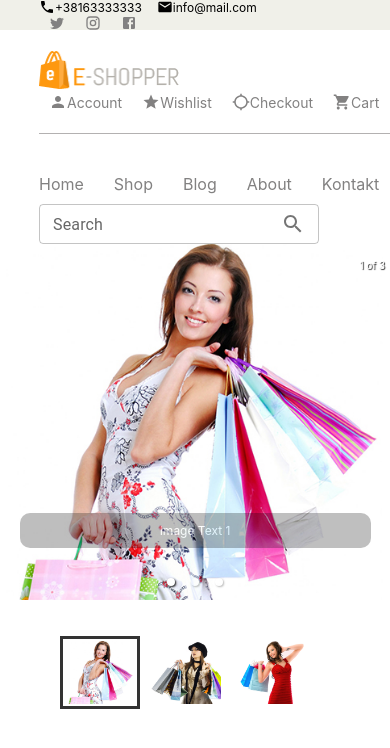
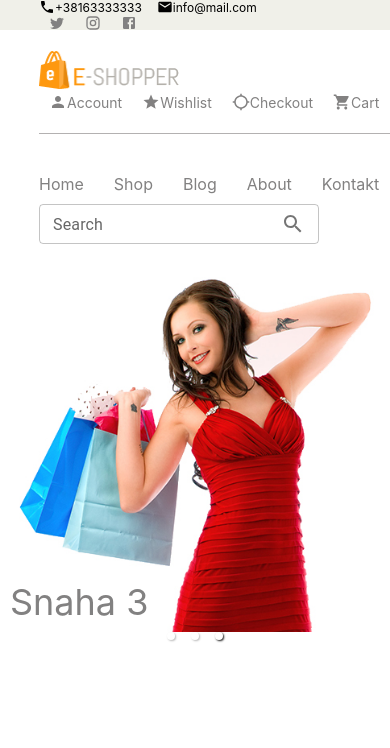
Before and after one commit to Mazo26/nit, a React (Create React App) app in the folder nitshop/: page / in a window 390 px wide. Shown: the top 748 px of the page. Built offline with nearby package versions, Linux system fonts and the light colour scheme.

Commit message:
Styling Carousel and making responsiveness

```diff
--- a/nitshop/src/Templates/Slider/Slider.jsx
+++ b/nitshop/src/Templates/Slider/Slider.jsx
@@ -2,24 +2,56 @@ import Carousel from "../../components/Carousel/Carousel";
 import girl1 from "../../assets/images/home/girl1.jpg";
 import girl2 from "../../assets/images/home/girl2.jpg";
 import girl3 from "../../assets/images/home/girl3.jpg";
+import SimplifiedDiv from "../../components/SimplifiedDiv/SimplifiedDiv";
+import { Grid } from "@mui/material";
+import { getScreenWidth } from "../../util/helpers";
 
-const Slider = () => {
 const sliders = [
   {
     imgSrc: girl1,
-      imgText: "Image Text 1",
+    imgText: "Zaova 1",
   },
   {
     imgSrc: girl2,
-      imgText: "Image text 2",
+    imgText: "Svekrva 2",
   },
   {
     imgSrc: girl3,
-      imgText: "Image text 3",
+    imgText: "Snaha 3",
   },
 ];
 
-  return <Carousel data={sliders} />;
+const Slider = () => {
+  const deviceWidth = getScreenWidth();
+
+  const setSliderMargin =
+    deviceWidth === "SM"
+      ? "0px"
+      : deviceWidth === "MD"
+      ? "0px 10px"
+      : "0px 10%";
+
+  const setPaddingTop =
+    deviceWidth === "SM" ? "10px" : deviceWidth === "MD" ? "20px" : "30px";
+
+  const styles = {
+    sliderContainer: {
+      width: "100%",
+      height: "200px",
+      paddingTop: setPaddingTop,
+      margin: setSliderMargin,
+    },
+  };
+
+  return (
+    <Grid container direction='row'>
+      <Grid item xs={12} sm={12} md={12} lg={12}>
+        <SimplifiedDiv style={styles.sliderContainer}>
+          <Carousel data={sliders} />
+        </SimplifiedDiv>
+      </Grid>
+    </Grid>
+  );
 };
 
 export default Slider;
--- a/nitshop/src/components/Carousel/Carousel.jsx
+++ b/nitshop/src/components/Carousel/Carousel.jsx
@@ -1,13 +1,50 @@
 import "react-responsive-carousel/lib/styles/carousel.min.css"; // requires a loader
 import { Carousel as SliderCarousel } from "react-responsive-carousel";
+import Text from "../Text/Text";
+import { colors, fontSize } from "../../util/theme";
+import SimplifiedDiv from "../SimplifiedDiv/SimplifiedDiv";
+import NavigateNextIcon from "@mui/icons-material/NavigateNext";
+import ArrowBackIosNewIcon from "@mui/icons-material/ArrowBackIosNew";
 
 const Carousel = ({ data }) => {
+  const styles = {
+    carouselText: {
+      position: "absolute",
+      bottom: 30,
+      left: 10,
+      right: 10,
+    },
+  };
+
   return (
-    <SliderCarousel>
+    <SliderCarousel
+      width='100%'
+      axis='horizontal'
+      showIndicators
+      showThumbs={false}
+      interval={1000}
+      autoPlay
+      infiniteLoop
+      showStatus={false}
+      showArrows={false}
+      swipeable
+    >
       {data.map((d) => (
-        <div>
-          <img src={d.imgSrc} />
-          <p className='legend'>{d.imgText}</p>
+        <div key={d} style={{ height: "400px" }}>
+          <img
+            src={d.imgSrc}
+            style={{ height: "100%", objectFit: "contain" }}
+            alt={d.imgText}
+          />
+          <SimplifiedDiv style={styles.carouselText}>
+            <Text
+              fontSize={fontSize.xLarge}
+              color={colors.gray}
+              textAlign='left'
+            >
+              {d.imgText}
+            </Text>
+          </SimplifiedDiv>
         </div>
       ))}
     </SliderCarousel>
```
Lines whose indentation alone changed are shown as unchanged.
